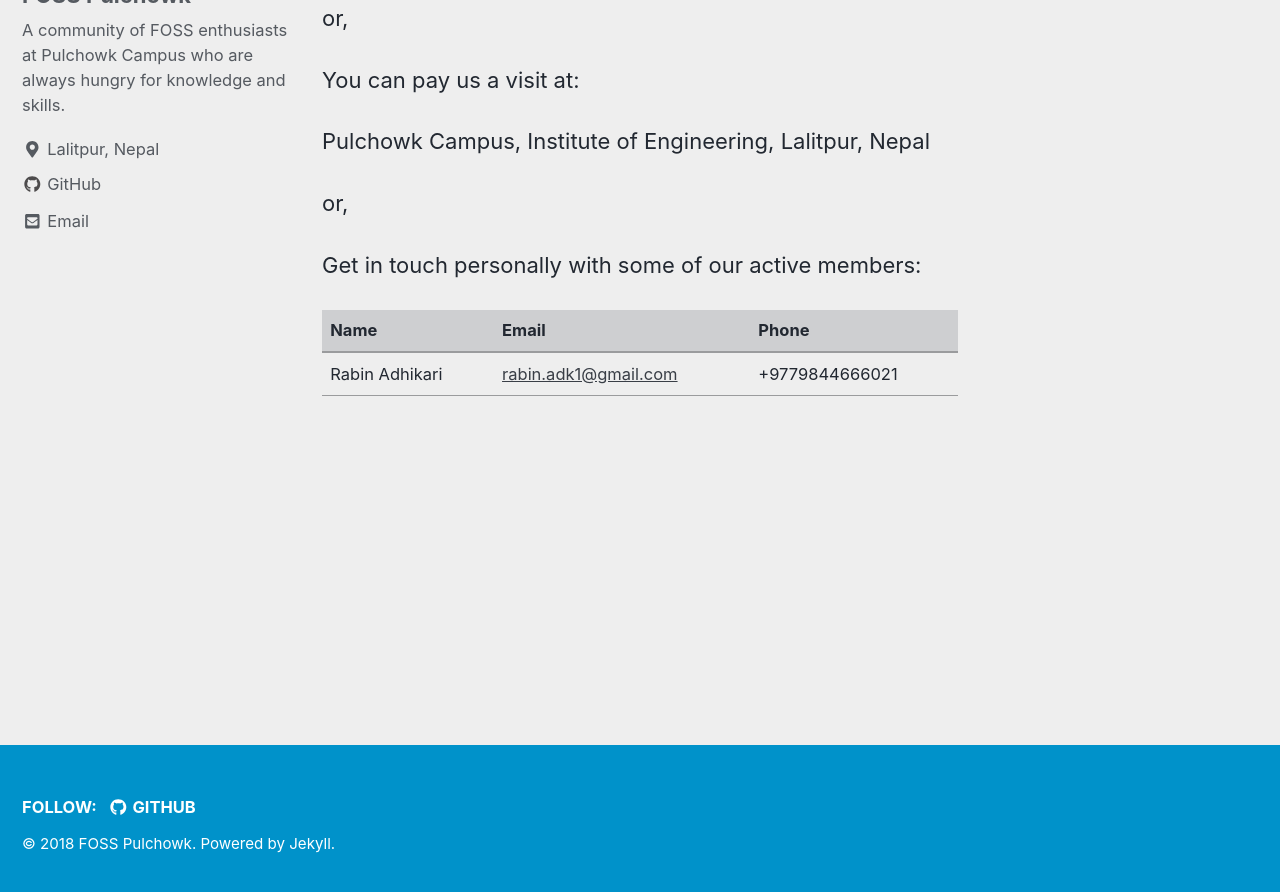
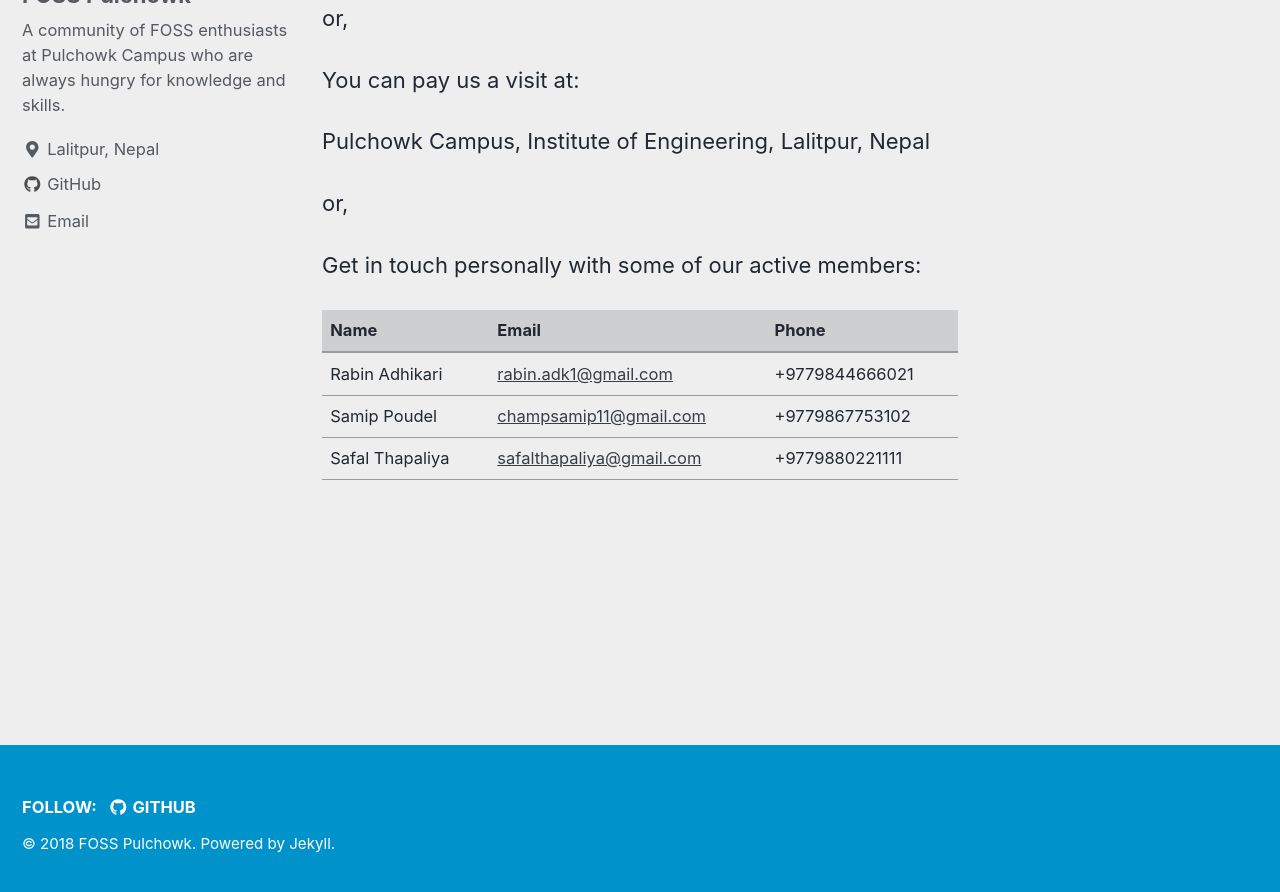
Before and after one commit to FOSS-Pulchowk/foss-pulchowk.github.io, a Jekyll site: the page built from _pages/contact-us.md, in a window 1280 px wide and 900 px high, scrolled down 222 px. Shown: the top 892 px of the window. Built offline with Jekyll 4.4.1, drawn with Linux system fonts in a browser that asks for light colours; cached includes are drawn as plain includes; nearby versions of some CDN libraries.

Commit message:
added samip and safal

```diff
--- a/_pages/contact-us.md
+++ b/_pages/contact-us.md
@@ -23,3 +23,5 @@ Get in touch personally with some of our active members:
 | Name           | Email                                    | Phone             |
 | -------------- | ---------------------------------------- | ----------------- |
 | Rabin Adhikari | <rabin.adk1@gmail.com>                   | +9779844666021    |
+| Samip Poudel   | <champsamip11@gmail.com>                 | +9779867753102    |
+| Safal Thapaliya| <safalthapaliya@gmail.com>               | +9779880221111    |
```
